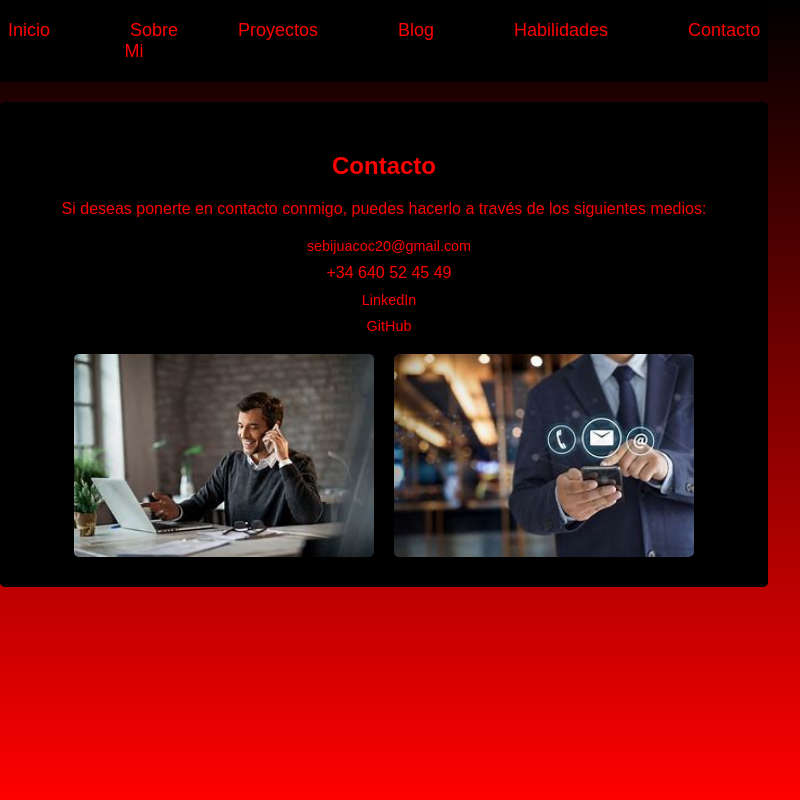
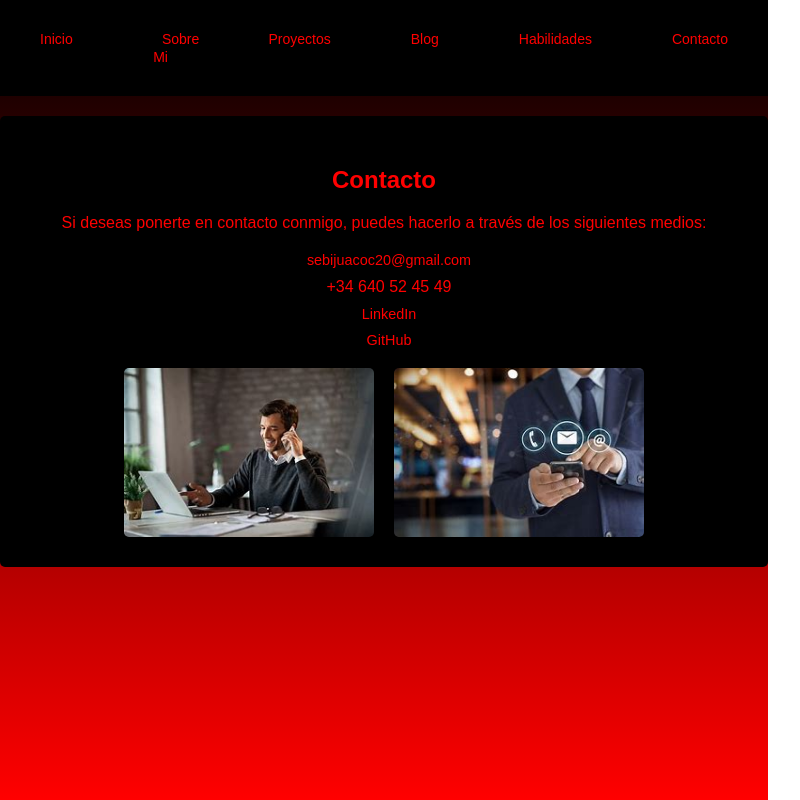
Before and after one commit to Sebijuan/Portfolio, a React (Create React App) app in the folder proyecto/: page /contacto in a window 768 px wide. Shown: the whole page, 800 px wide, since content can reach past the window. Built offline with nearby package versions, Linux system fonts and the light colour scheme.

Commit message:
actualizacion

```diff
--- a/proyecto/src/Componentes/Estilos/Contacto.css
+++ b/proyecto/src/Componentes/Estilos/Contacto.css
@@ -112,6 +112,10 @@
     .contacto-lista li a {
         font-size: 0.9em;
     }
+
+    .contacto-image {
+        width: 250px; /* Ajustar el ancho de las imágenes para tabletas */
+    }
 }
 
 /* Estilos responsivos para móviles */
@@ -131,4 +135,8 @@
     .contacto-lista li a {
         font-size: 0.8em;
     }
+
+    .contacto-image {
+        width: 150px; /* Ajustar el ancho de las imágenes para móviles */
+    }
 }
--- a/proyecto/src/Componentes/Estilos/paginaprincipal.css
+++ b/proyecto/src/Componentes/Estilos/paginaprincipal.css
@@ -31,6 +31,7 @@ nav {
     width: 100%;
     padding: 30px 0; /* Aumentar relleno para una barra de navegación más grande */
     margin: 0; /* Eliminar margen para asegurar que los elementos estén juntos */
+    flex-wrap: nowrap; /* Evitar que los elementos se envuelvan */
 }
 
 nav h1 {
@@ -267,6 +268,7 @@ content-card p {
     padding: 15px;
     border-radius: 5px;
     margin-bottom: 10px;
+    animation: fadeInUp 1s ease-in-out; /* Añadir animación de desvanecimiento hacia arriba */
 }
 
 /* Estilos para los títulos de los elementos de estudio y trabajo */
@@ -304,6 +306,18 @@ content-card p {
     }
 }
 
+/* Animación de desvanecimiento hacia arriba */
+@keyframes fadeInUp {
+    from {
+        opacity: 0;
+        transform: translateY(20px);
+    }
+    to {
+        opacity: 1;
+        transform: translateY(0);
+    }
+}
+
 /* Estilos responsivos para tabletas */
 @media (min-width: 768px) and (max-width: 1023px) {
     header {
@@ -311,7 +325,8 @@ content-card p {
     }
 
     nav {
-        padding: 20px 0;
+        padding: 30px 0;
+        flex-wrap: nowrap; /* Evitar que los elementos se envuelvan */
     }
 
     nav h1 {
@@ -320,7 +335,7 @@ content-card p {
 
     nav a {
         padding: 15px 20px;
-        font-size: 18px;
+        font-size: 14px; /* Reducir aún más el tamaño de fuente */
     }
 
     .hero-section {
```
